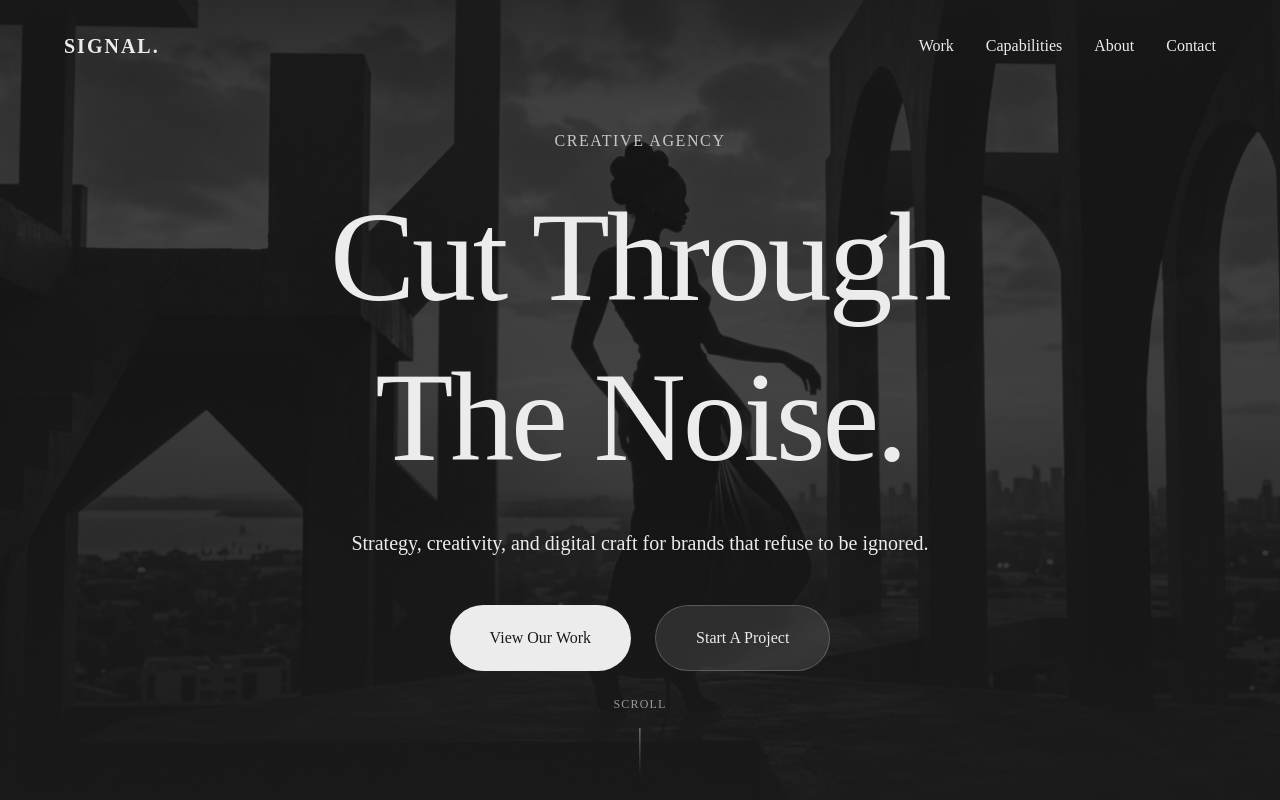
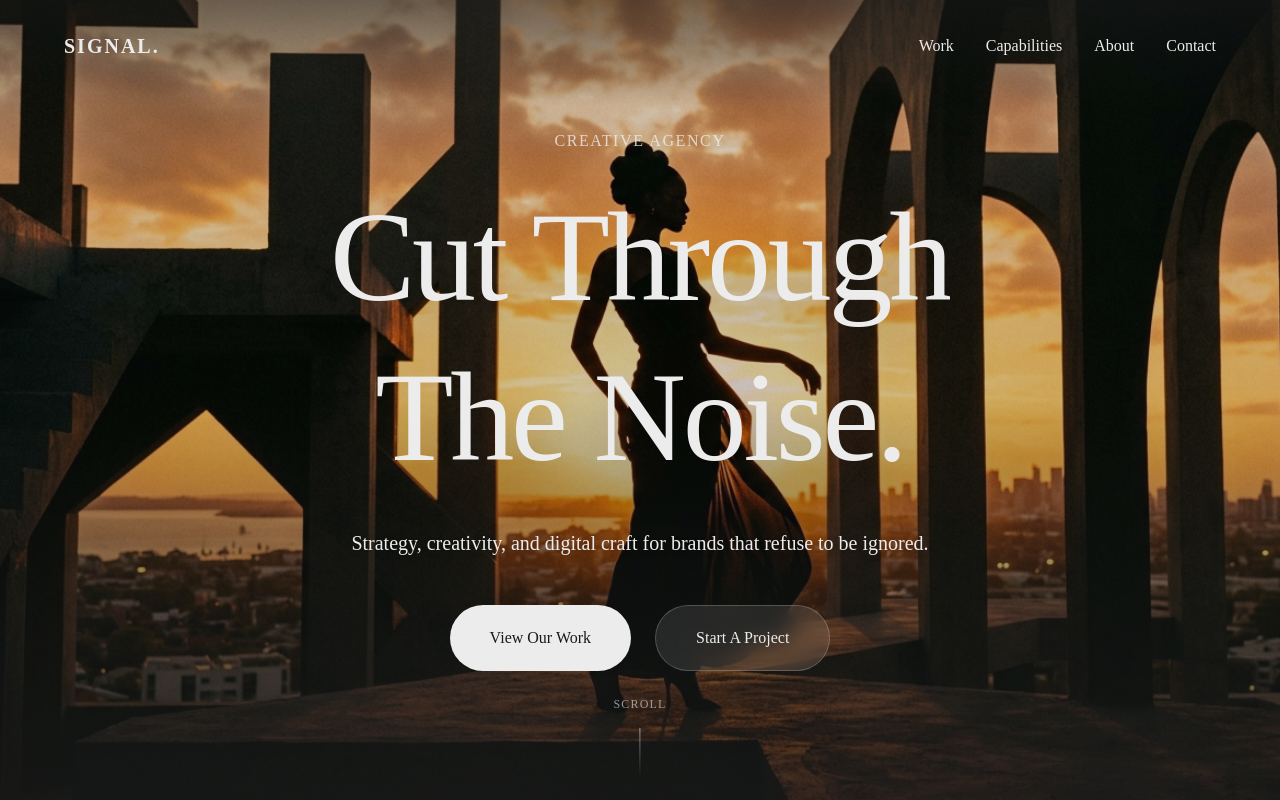
Before and after one commit to khalidbuilds4u/Digital-Marketing-portfolio, a Next.js app: page / in a window 1280 px wide. Shown: the top 800 px of the page. Built offline with nearby package versions, Linux system fonts and the light colour scheme.

Commit message:
Remove dark/grayscale effect from hero image

```diff
--- a/src/components/Hero.tsx
+++ b/src/components/Hero.tsx
@@ -64,10 +64,10 @@ export default function Hero() {
           {/* Base Dark/Desaturated Image */}
           <Image
             src="/assets/images/hero-1.jpg"
-            alt="Signal Agency Hero Dark"
+            alt="Signal Agency Hero Full Color"
             fill
             priority
-            className="object-cover opacity-40 sm:opacity-20 sm:grayscale"
+            className="object-cover opacity-80"
             sizes="100vw"
           />
         </motion.div>
```
